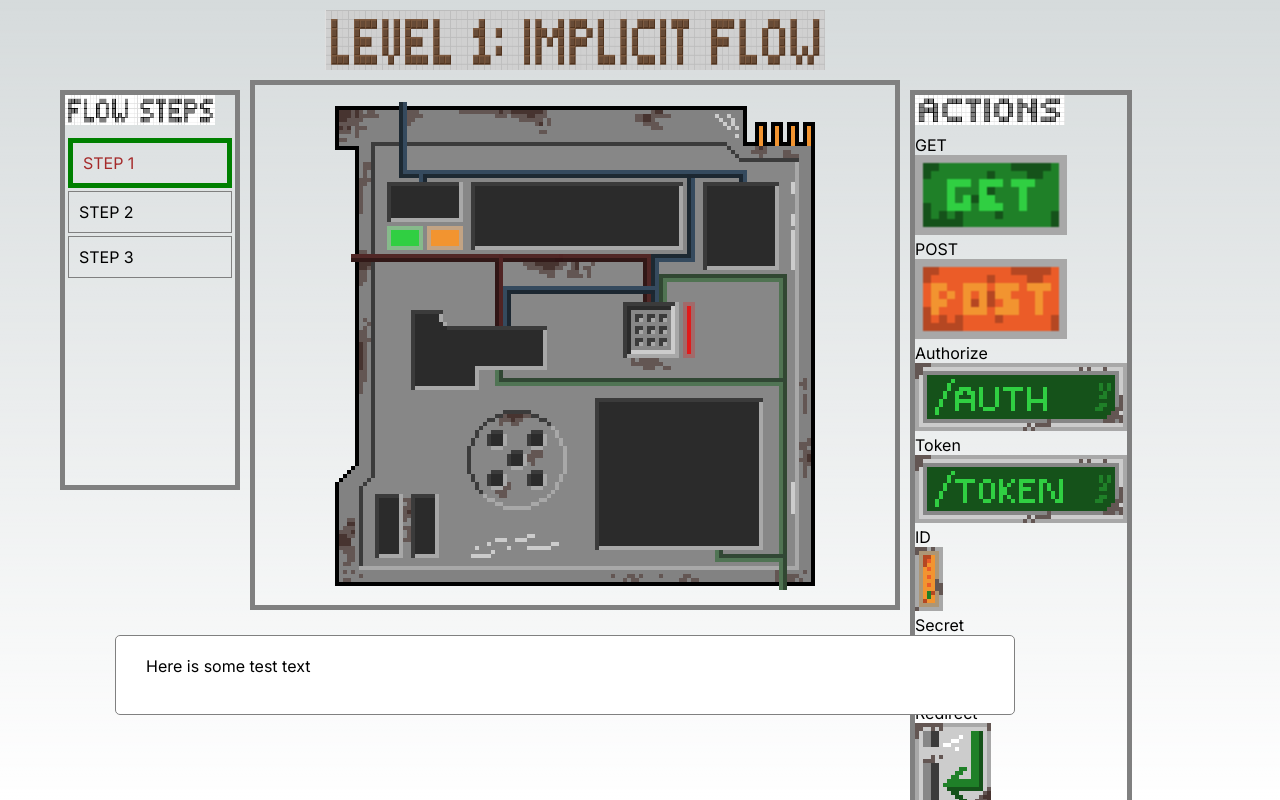
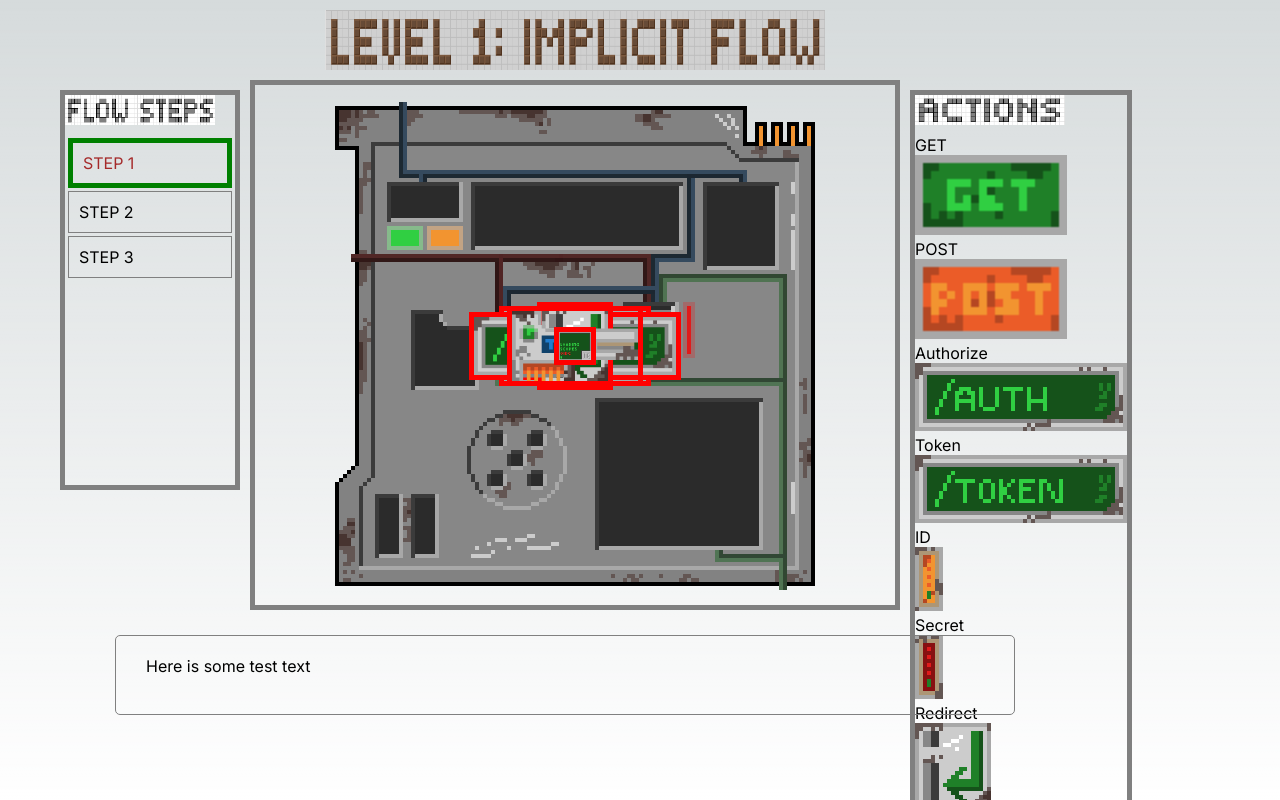
Before and after one commit to mattcobley/oidc-game, a Next.js app: page /game/implicit-flow in a window 1280 px wide. Shown: the top 800 px of the page. Built offline with nearby package versions, Linux system fonts and the light colour scheme.

Commit message:
Add answer options in request panel

```diff
--- a/src/app/game/game.module.css
+++ b/src/app/game/game.module.css
@@ -29,7 +29,6 @@
   border-radius: 5px;
   margin: 15px;
   border: 1px solid grey;
-  background-color: white;
   position: absolute;
   top: 620px;
   left: 100px;
@@ -100,3 +99,9 @@
 .option {}
 
 .optionImage {}
+
+.optionimageDrag {
+  position: absolute;
+  border: 5px solid red;
+  z-index: 1000000;
+}
--- a/src/app/game/implicit-flow/dropzone.js
+++ b/src/app/game/implicit-flow/dropzone.js
@@ -2,7 +2,7 @@ import styles from '../game.module.css'
 import { useSelector } from 'react-redux'
 import Image from 'next/image'
 
-export default function Dropzone({ requestPanelImagePath }) {
+export default function Dropzone({ requestPanelImagePath, options = 0 }) {
   const dragId = useSelector((state) => state.drag.dragId)
   const allowDrop = (event) => {
     event.preventDefault()
@@ -34,6 +34,19 @@ export default function Dropzone({ requestPanelImagePath }) {
           height={512}
           priority
         />
+        {options.map((option) => {
+          return <Image
+            key={option.name}
+            id={`${option.name}-drag`}
+            className={styles.optionimageDrag}
+            src={`${option.imagePath}`}
+            alt={`${option.name}`}
+            width={option.imageWidth}
+            height={option.imageHeight}
+            priority
+            style={{ top: option.targetTop, left: option.targetLeft }}
+          />
+        })}
       </div>
     </div>
   )
--- a/src/app/game/implicit-flow/page.js
+++ b/src/app/game/implicit-flow/page.js
@@ -11,6 +11,19 @@ export default function ImplicitFlow() {
   if (!stepId) {
     dispatch(setStepId({ levelId: "level1", stepId: "step1" }))
   }
+
+  const options = [
+    { name: "get-request", text: "GET", imagePath: "/get_method.png", imageWidth: 152, imageHeight: 80, targetTop: "120px !important", targetLeft: "220px !important" },
+    { name: "post-request", text: "POST", imagePath: "/post_method.png", imageWidth: 152, imageHeight: 80 },
+    { name: "auth-endpoint", text: "Authorize", imagePath: "/auth_endpoint.png", imageWidth: 212, imageHeight: 68 },
+    { name: "token-endpoint", text: "Token", imagePath: "/token_endpoint.png", imageWidth: 212, imageHeight: 68 },
+    { name: "client-id", text: "ID", imagePath: "/client_id.png", imageWidth: 28, imageHeight: 64 },
+    { name: "client-secret", text: "Secret", imagePath: "/client_secret.png", imageWidth: 28, imageHeight: 64 },
+    { name: "redirect-uri", text: "Redirect", imagePath: "/redirect.png", imageWidth: 76, imageHeight: 88 },
+    { name: "token-response", text: "Token Response", imagePath: "/token_response.png", imageWidth: 136, imageHeight: 80 },
+    { name: "scopes", text: "Scopes", imagePath: "/scopes.gif", imageWidth: 42, imageHeight: 38 }
+  ]
+
   return (
     <LevelPage
       levelId={"implicit"}
@@ -18,17 +31,7 @@ export default function ImplicitFlow() {
       levelTitleAltText={"Level 1: Implicity Flow"}
       levelTitleWidth={500}
       levelTitleHeight={60}
-      options={[
-        { name: "get-request", text: "GET", imagePath: "/get_method.png", imageWidth: 152, imageHeight: 80 },
-        { name: "post-request", text: "POST", imagePath: "/post_method.png", imageWidth: 152, imageHeight: 80 },
-        { name: "auth-endpoint", text: "Authorize", imagePath: "/auth_endpoint.png", imageWidth: 212, imageHeight: 68 },
-        { name: "token-endpoint", text: "Token", imagePath: "/token_endpoint.png", imageWidth: 212, imageHeight: 68 },
-        { name: "client-id", text: "ID", imagePath: "/client_id.png", imageWidth: 28, imageHeight: 64 },
-        { name: "client-secret", text: "Secret", imagePath: "/client_secret.png", imageWidth: 28, imageHeight: 64 },
-        { name: "redirect-uri", text: "Redirect", imagePath: "/redirect.png", imageWidth: 76, imageHeight: 88 },
-        { name: "token-response", text: "Token Response", imagePath: "/token_response.png", imageWidth: 136, imageHeight: 80 },
-        { name: "scopes", text: "Scopes", imagePath: "/scopes.gif", imageWidth: 42, imageHeight: 38 }
-      ]}
+      options={options}
       answers={[{ dropzoneId: "dropzone1", dragId: "get-request" }]}
       steps={[
         { label: "STEP 1", id: "step1", selected: stepId === "step1" },
@@ -36,7 +39,7 @@ export default function ImplicitFlow() {
         { label: "STEP 3", id: "step3", selected: stepId === "step3" }
       ]}
     >
-      <Dropzone requestPanelImagePath={"/request_panel.png"} />
+      <Dropzone requestPanelImagePath={"/request_panel.png"} options={options} />
     </LevelPage>
   )
 }
```
